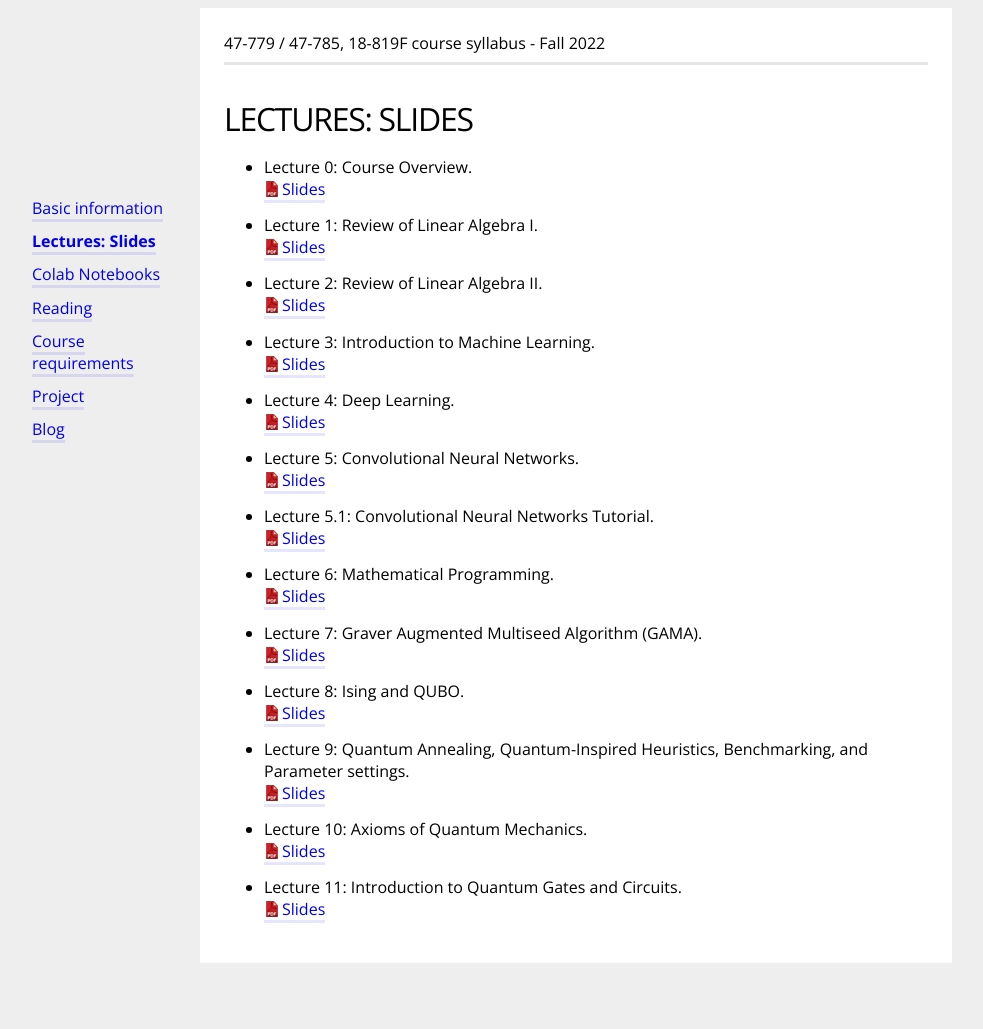
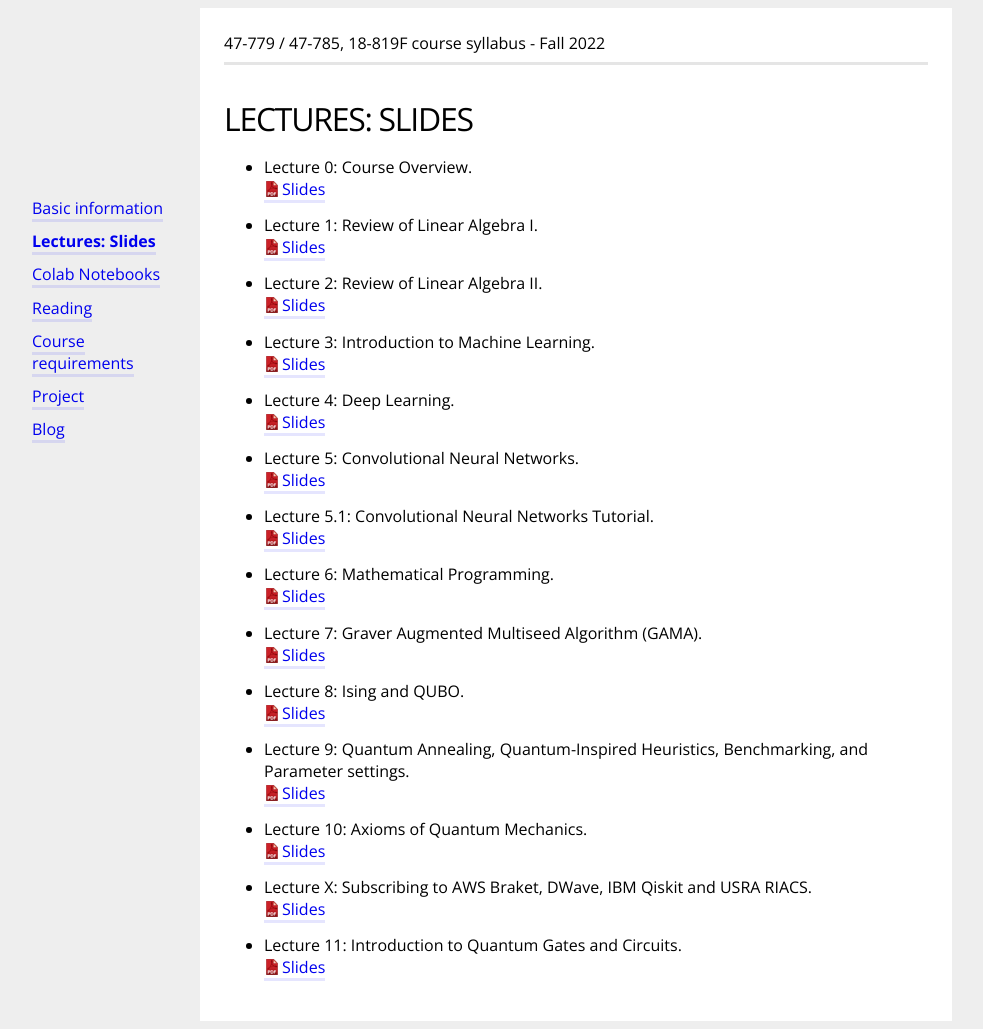
Before and after one commit to bernalde/QuIPML22, a Jekyll site: the page built from lecture.md, in a window 1280 px wide. Shown: the whole page, without its empty margins (64-1047 px from the left). Built offline with Jekyll 4.4.1, drawn with Linux system fonts in a browser that asks for light colours; before the commit the page ends 971 px from its top, so only the background shows below that.

Commit message:
Update lecture.md

```diff
--- a/lecture.md
+++ b/lecture.md
@@ -47,9 +47,15 @@ Here you can access all the lecture slides.
 - Lecture 10: Axioms of Quantum Mechanics.<br>
 <a href="slides/QUIP and QML Lecture 10 - Axioms of Quantum Mechanics.pdf" download>Slides</a>
 
+- Lecture X: Subscribing to AWS Braket, DWave, IBM Qiskit and USRA RIACS.<br>
+<a href="slides/18-891F Lecture X - Subscribing to AWS Braket, DWave, IBM Qiskit and USRA RIACS.pdf" download>Slides</a>
+
 
 - Lecture 11: Introduction to Quantum Gates and Circuits.<br>
 <a href="slides/18-819F Lecture 11 - Introduction to Quantum Gates and Circuits.pdf" download>Slides</a>
+
+
+
 
 <!-- - Lecture 7: Convolutional Neural Networks.<br>
 <a href="slides/QUIP and QML Lecture 7 - Convolutional Neural Networks.pdf" download>Slides</a>
```
